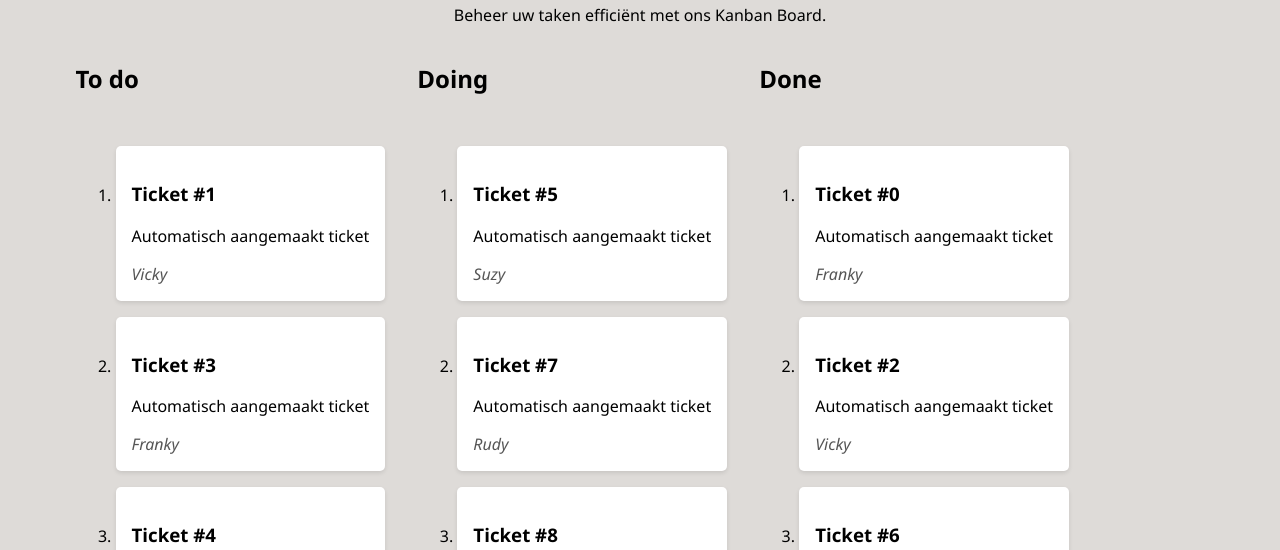
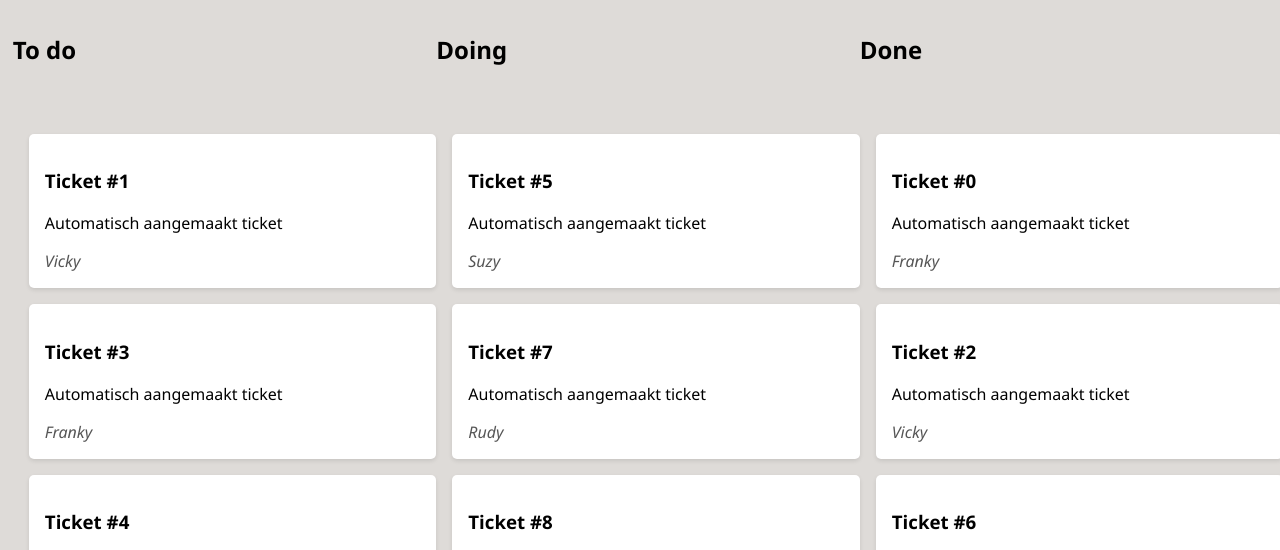
Before and after one commit to Salaheddinetah/kanban, a plain HTML site: page index.html in a window 1280 px wide. Shown: the part 197-747 px from the top of the page. Drawn offline with Linux system fonts and the light colour scheme.

Commit message:
used corrected v from the docent

```diff
--- a/layout/stylesheet.css
+++ b/layout/stylesheet.css
@@ -25,10 +25,10 @@ nav li {
 
 main
 {
-    display: flex;
     flex-direction: column;
+    margin: 1%;
     align-items: center;
-    margin: 1%;
+
 }
 
 .ticket {
@@ -37,6 +37,12 @@ main
     box-shadow: 0 2px 4px rgba(0, 0, 0, 0.1);
     padding: 1em;
     margin-bottom: 1em;
+    width: 100%;
+}
+
+ol {
+    list-style: none;
+    padding: 1rem;
 }
 
 .ticket-id {
@@ -51,16 +57,16 @@ main
 }
 
 .grid-column {
-  list-style: none;
   display: flex;
   flex-direction: column;
   gap: 1em;
+  width: 100%;
 }
 
 #board {
   display: flex;
   flex-direction: row;
   align-self: center;
-  gap: 2em;
-  width: 90%;
+  gap: 1em;
+  width: 100%;
 }
```
